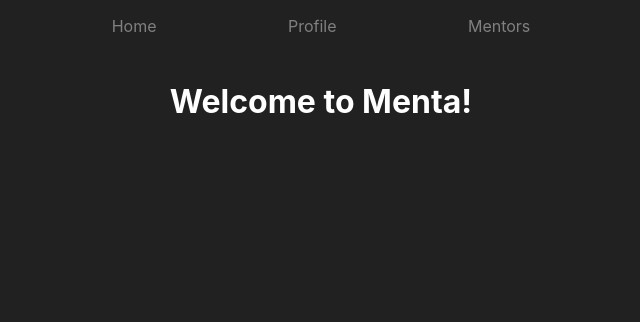
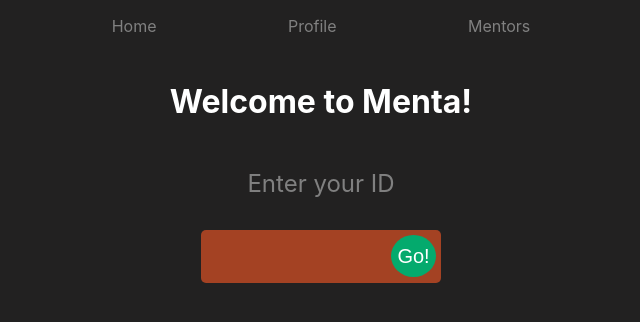
Before and after one commit to ChicoCoderCrew/Menta, a React (Create React App) app in the folder frontend/: page / in a window 1280 px wide. Shown: the top 322 px of the page, without its empty margins (319-959 px from the left). Built offline with nearby package versions, Linux system fonts and the light colour scheme.

Commit message:
api integration for profile

```diff
--- a/frontend/package.json
+++ b/frontend/package.json
@@ -6,6 +6,7 @@
     "@testing-library/jest-dom": "^5.16.3",
     "@testing-library/react": "^12.1.4",
     "@testing-library/user-event": "^13.5.0",
+    "axios": "^0.26.1",
     "react": "^17.0.2",
     "react-dom": "^17.0.2",
     "react-router-dom": "^6.2.2",
--- a/frontend/src/pages/home.js
+++ b/frontend/src/pages/home.js
@@ -1,7 +1,73 @@
-import React from "react";
+import React, { useState } from "react";
+import { useNavigate } from "react-router-dom";
+import { colorScheme } from "../theme";
 
 const Home = () => {
-  return <h1 style={{ margin: 0 }}>Welcome to Menta!</h1>;
+  const [ID, setID] = useState(null);
+  const navigate = useNavigate();
+  const handleSubmit = (e) => {
+    console.log(ID);
+    navigate("./profile", { state: { id: ID } });
+  };
+  return (
+    <div>
+      <h1 style={{ margin: 0 }}>Welcome to Menta!</h1>
+
+      <div
+        style={{
+          margin: 0,
+          display: "flex",
+          flexDirection: "column",
+          marginTop: "3rem",
+        }}>
+        <label
+          style={{ color: "gray", fontSize: "24px", marginBottom: "1rem" }}>
+          Enter your ID
+        </label>
+        <div
+          style={{
+            position: "relative",
+            // border: "solid 2px gray",
+            width: "fit-content",
+            margin: "1rem auto",
+          }}>
+          <input
+            type="number"
+            style={{
+              alignSelf: "center",
+              maxWidth: "220px",
+              border: "none",
+              backgroundColor: colorScheme.lightDarkOrange,
+              borderRadius: "5px",
+              fontSize: "20px",
+              color: colorScheme.white,
+              padding: "15px 10px",
+            }}
+            onChange={(e) => setID(e.target.value)}
+          />
+
+          <button
+            style={{
+              height: "42px",
+              width: "45px",
+              position: "absolute",
+              color: "white",
+              fontSize: "20px",
+              borderRadius: "50%",
+              backgroundColor: "rgb(4, 170, 109)",
+              right: 5,
+              top: 5,
+              border: "none",
+              cursor: "pointer",
+            }}
+            type="submit"
+            onClick={handleSubmit}>
+            Go!
+          </button>
+        </div>
+      </div>
+    </div>
+  );
 };
 
 export default Home;
--- a/frontend/src/pages/profile.js
+++ b/frontend/src/pages/profile.js
@@ -1,9 +1,43 @@
-import React from "react";
+import React, { useEffect, useState } from "react";
+import { useLocation, useNavigate } from "react-router-dom";
 import { colorScheme } from "../theme";
-
+import axios from "axios";
 // https://picsum.photos/seed/{user.id}/200/300
 
 const Profile = () => {
+  const location = useLocation();
+  const state = location.state;
+  const [user, setUser] = useState(null);
+  const navigate = useNavigate();
+  // "name": "Some Guy",
+  // "userType": "MO",
+  // "occupation": "Software Development Engineer",
+  // "website": "http://www.google.com",
+  // "age": 45,
+  // "gender": "M",
+  // "bio": "I don't really have much to say.... I'm just Some Guy.",
+  // "skills": [
+  // "Javascript",
+  // "C++"
+  // ]
+  let headersList = {
+    Accept: "*/*",
+  };
+
+  useEffect(() => {
+    if (state.id) {
+      axios
+        .get(`http://34.132.172.130/user/view/${state.id}`)
+        .then(function (response) {
+          console.log(response.data);
+          setUser(response.data);
+        })
+        .catch((e) => console.log(e));
+    } else {
+      navigate("/");
+    }
+  }, []);
+
   return (
     <div
       style={{
@@ -12,6 +46,7 @@ const Profile = () => {
         color: colorScheme.white,
       }}>
       <h2>User Profile</h2>
+      {user && (
         <div
           style={{
             display: "flex",
@@ -30,22 +65,45 @@ const Profile = () => {
             }}
           />
           <label style={{ color: "gray", fontSize: "14px" }}>Name</label>
-        {1 ? <p>{"Bla Bla"}</p> : <input />}
-        <label style={{ color: "gray", fontSize: "14px" }}>Email</label>
-        {1 ? <p>{"blabla@blamail.bla"}</p> : <input />}
+          {1 ? <p>{user.name}</p> : <input />}
+          {/* <label style={{ color: "gray", fontSize: "14px" }}>Email</label>
+        {1 ? <p>{"blabla@blamail.bla"}</p> : <input />} */}
           <label style={{ color: "gray", fontSize: "14px" }}>Occupation</label>
-        {1 ? <p>{"Bla Maker"}</p> : <input />}
+          {1 ? <p>{user.occupation}</p> : <input />}
           <label style={{ color: "gray", fontSize: "14px" }}>Bio</label>
+          {1 ? <p>{user.bio}</p> : <input />}
+
+          <label style={{ color: "gray", fontSize: "14px" }}>Skills</label>
           {1 ? (
-          <p>
-            {
-              "BlaBla Bla bla blablabla...Bla bla blablabla...Bla bla blablabla...Bla bla blablabla...Bla bla blablabla..."
-            }
+            <div
+              style={{
+                display: "flex",
+                flexDirection: "row",
+                justifyContent: "center",
+              }}>
+              {user.skills.map((skill, i) => (
+                <p
+                  key={i}
+                  style={{
+                    color: "#fff",
+                    fontSize: "12px",
+                    padding: "2px 4px",
+                    marginRight: "5px",
+                    backgroundColor: "#916BBF",
+                    height: "fit-content",
+                    width: "fit-content",
+
+                    borderRadius: "5px",
+                  }}>
+                  {skill}
                 </p>
+              ))}
+            </div>
           ) : (
             <input />
           )}
         </div>
+      )}
     </div>
   );
 };
```
Also changed, not shown: 1 other file (tests, documents, lock files or other folders). Lines whose indentation alone changed are shown as unchanged.
